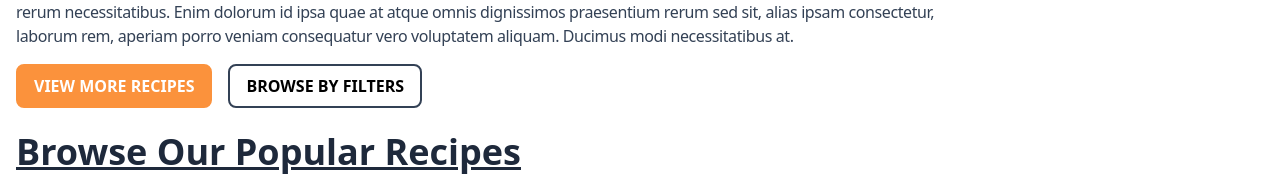
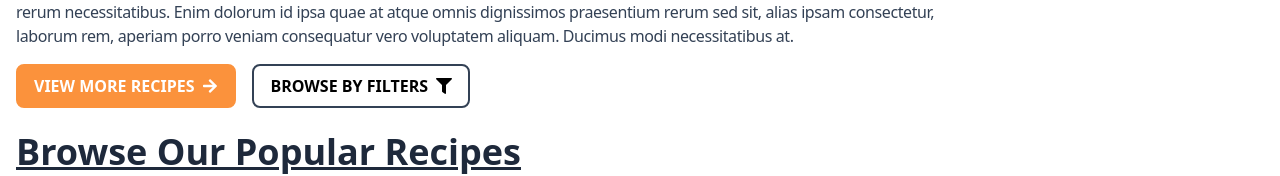
Before and after one commit to Jon-Felipe/Tasty-React, a React (Vite) app: page / in a window 1280 px wide. Shown: the part 192-368 px from the top of the page. Built offline with nearby package versions, Linux system fonts and the light colour scheme; no server answers.

Commit message:
changed hero buttons to link buttons and added icons

```diff
--- a/src/pages/Home.tsx
+++ b/src/pages/Home.tsx
@@ -1,11 +1,13 @@
 import { useEffect } from 'react';
 import { useDispatch, useSelector } from 'react-redux';
+import { FaArrowRight, FaFilter } from 'react-icons/fa';
 import { AppDispatch, RootState } from '../store';
 import { getAllRecipes } from '../features/allRecipes/recipeSlice';
 
 // components
 import Spinner from '../components/Spinner';
 import RecipeCard from '../components/RecipeCard';
+import { Link } from 'react-router-dom';
 
 const Home = () => {
   const dispatch = useDispatch<AppDispatch>();
@@ -39,12 +41,24 @@ const Home = () => {
           necessitatibus at.
         </p>
         <div className='flex items-center gap-x-4'>
-          <button className='bg-orange-400 border-2 border-orange-400 text-white font-semibold uppercase px-4 py-2 rounded-lg hover:bg-white hover:text-orange-400'>
+          <Link
+            to='recipes'
+            className='flex items-center gap-x-2 bg-orange-400 border-2 border-orange-400 text-white font-semibold uppercase px-4 py-2 rounded-lg hover:bg-white hover:text-orange-400'
+          >
             View more recipes
-          </button>
-          <button className='border-2 border-slate-700 font-semibold uppercase px-4 py-2 rounded-lg hover:bg-slate-700 hover:text-white'>
+            <span>
+              <FaArrowRight />
+            </span>
+          </Link>
+          <Link
+            to='/'
+            className='flex items-center gap-x-2 border-2 border-slate-700 font-semibold uppercase px-4 py-2 rounded-lg hover:bg-slate-700 hover:text-white'
+          >
             Browse by filters
-          </button>
+            <span>
+              <FaFilter />
+            </span>
+          </Link>
         </div>
       </section>
       {/* popular recipes section */}
```
